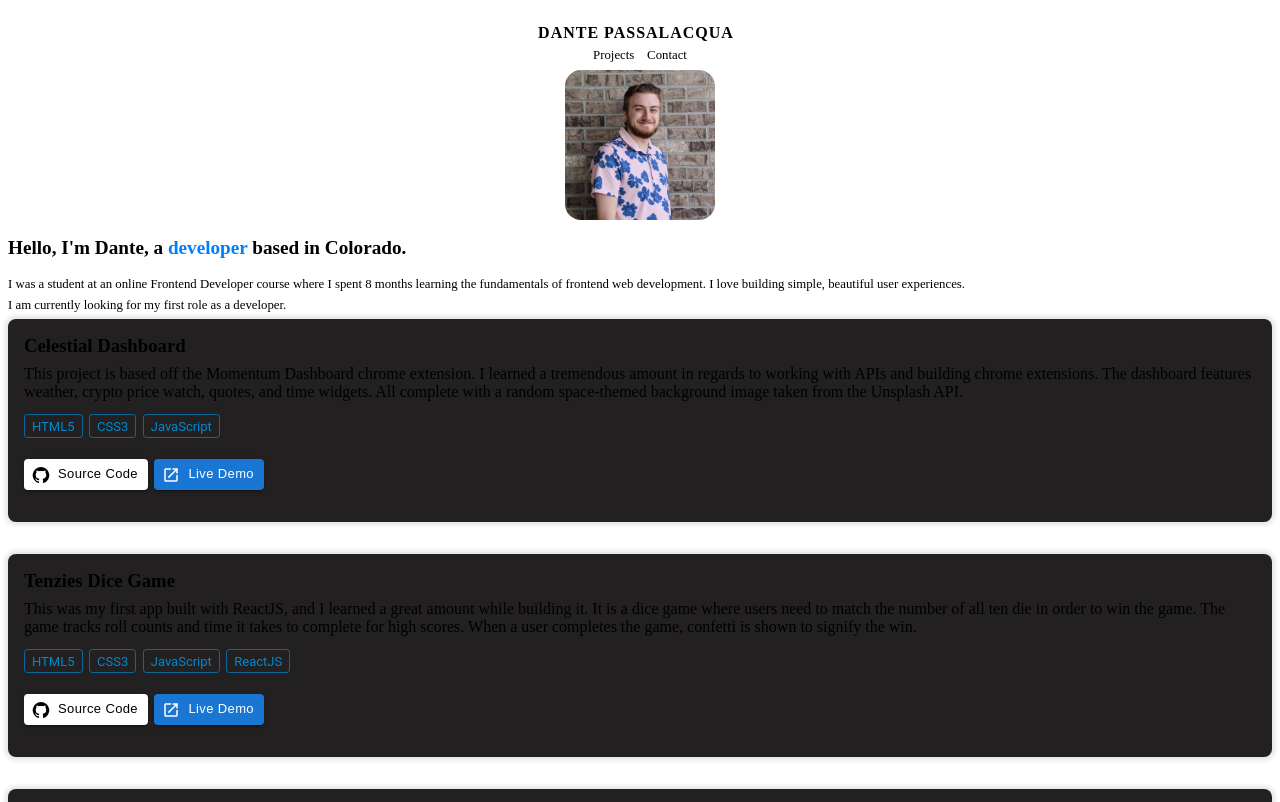
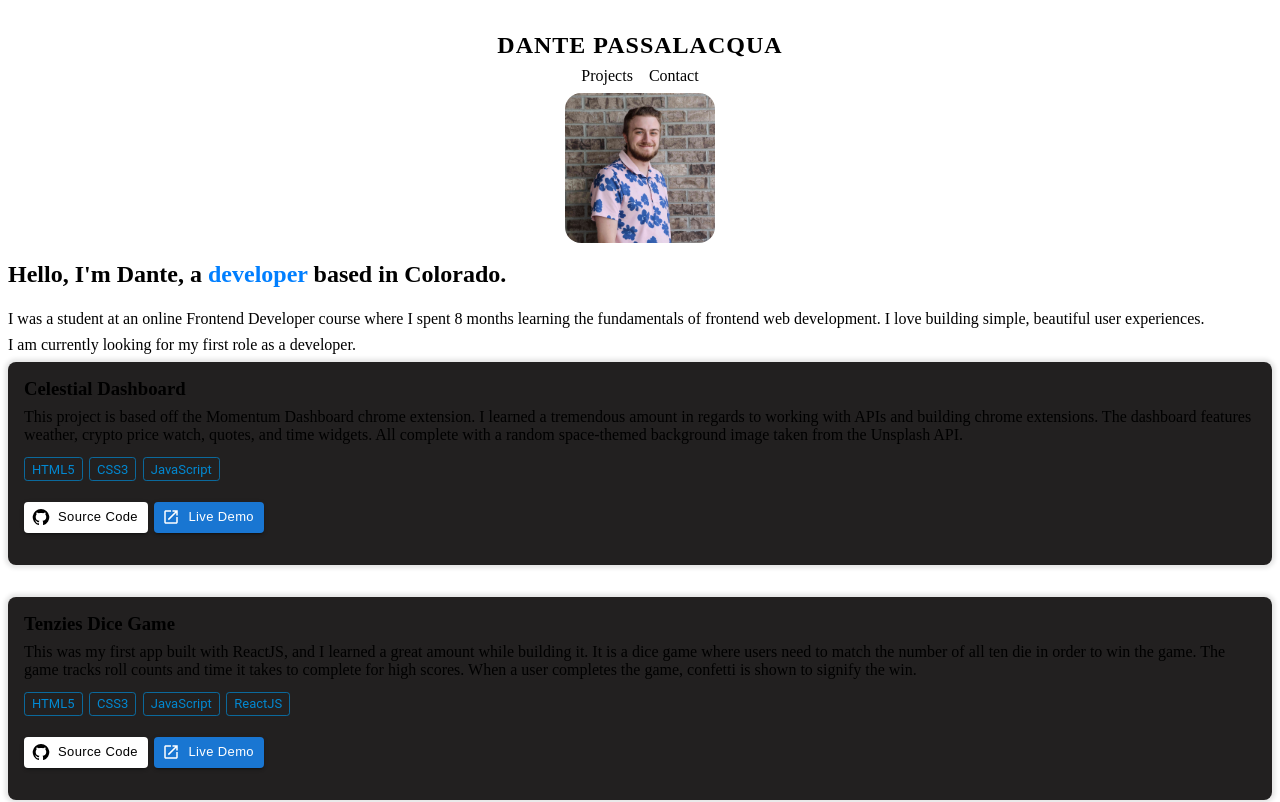
Before and after one commit to dpass47/portfolio, a React (Create React App) app: page / in a window 1280 px wide. Shown: the top 802 px of the page. Built offline with nearby package versions, Linux system fonts and the light colour scheme; the HTML template or start-up script is replaced by a standard one; a web font is replaced by a local one.

Commit message:
changed font sizes and padding

```diff
--- a/src/styles/About.css
+++ b/src/styles/About.css
@@ -5,7 +5,7 @@
 }
 
 .main-content {
-  font-size: 0.8rem;
+	font-size: 1rem;
 	margin-right: 1em;
 }
 .main-content h2 {
--- a/src/styles/About.scss
+++ b/src/styles/About.scss
@@ -5,7 +5,7 @@
 }
 
 .main-content {
-	font-size: 0.8rem;
+	font-size: 1rem;
 	margin-right: 1em;
 
 	h2 {
--- a/src/styles/Header.css
+++ b/src/styles/Header.css
@@ -6,15 +6,15 @@ header {
 
 .header-name {
   margin: 1em 0 0 0;
-  padding: 0 0.5em 0 0;
   align-self: center;
+  text-align: center;
   text-transform: uppercase;
-  font-size: 1rem;
+  font-size: 1.5rem;
   letter-spacing: 1px;
 }
 
 .header-links {
-  font-size: 0.8rem;
+  font-size: 1rem;
   margin: 0 auto;
   padding: 0;
   display: flex;
@@ -25,5 +25,8 @@ header {
 .header-links p:first-of-type {
   margin-right: 1em;
 }
+.header-links p:hover {
+  color: #e8e8e8;
+}
 
 /*# sourceMappingURL=Header.css.map */
--- a/src/styles/Header.scss
+++ b/src/styles/Header.scss
@@ -6,15 +6,15 @@ header {
 
 .header-name {
 	margin: 1em 0 0 0;
-	padding: 0 0.5em 0 0;
 	align-self: center;
+	text-align: center;
 	text-transform: uppercase;
-	font-size: 1rem;
+	font-size: 1.5rem;
 	letter-spacing: 1px;
 }
 
 .header-links {
-	font-size: 0.8rem;
+	font-size: 1rem;
 	margin: 0 auto;
 	padding: 0;
 	display: flex;
@@ -25,4 +25,8 @@ header {
 	p:first-of-type {
 		margin-right: 1em;
 	}
+
+	p:hover {
+		color: #e8e8e8;
+	}
 }
--- a/src/styles/index.css
+++ b/src/styles/index.css
@@ -27,5 +27,5 @@ body {
 	color: #fff;
 	line-height: inherit;
 	max-width: 80%;
-	font-size: 0.8rem;
+	font-size: 1rem;
 }
--- a/src/styles/index.scss
+++ b/src/styles/index.scss
@@ -28,7 +28,7 @@ body {
 	color: #fff;
 	line-height: inherit;
 	max-width: 80%;
-	font-size: 0.8rem;
+	font-size: 1rem;
 }
 
 // Projects
```
Lines whose indentation alone changed are shown as unchanged.
